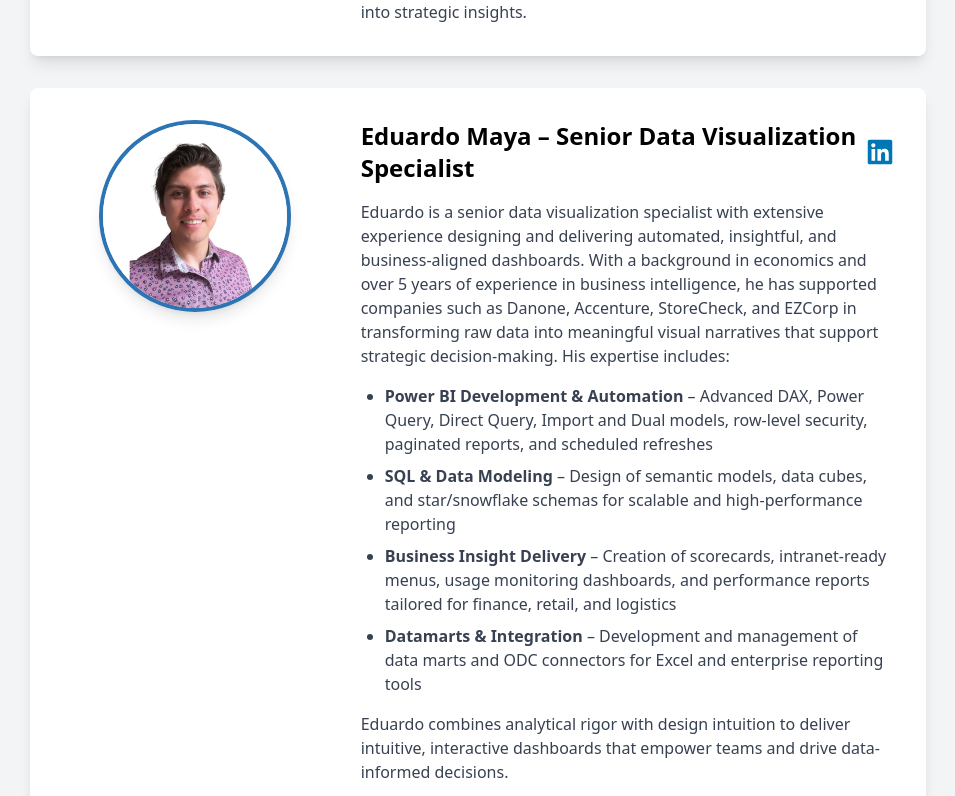
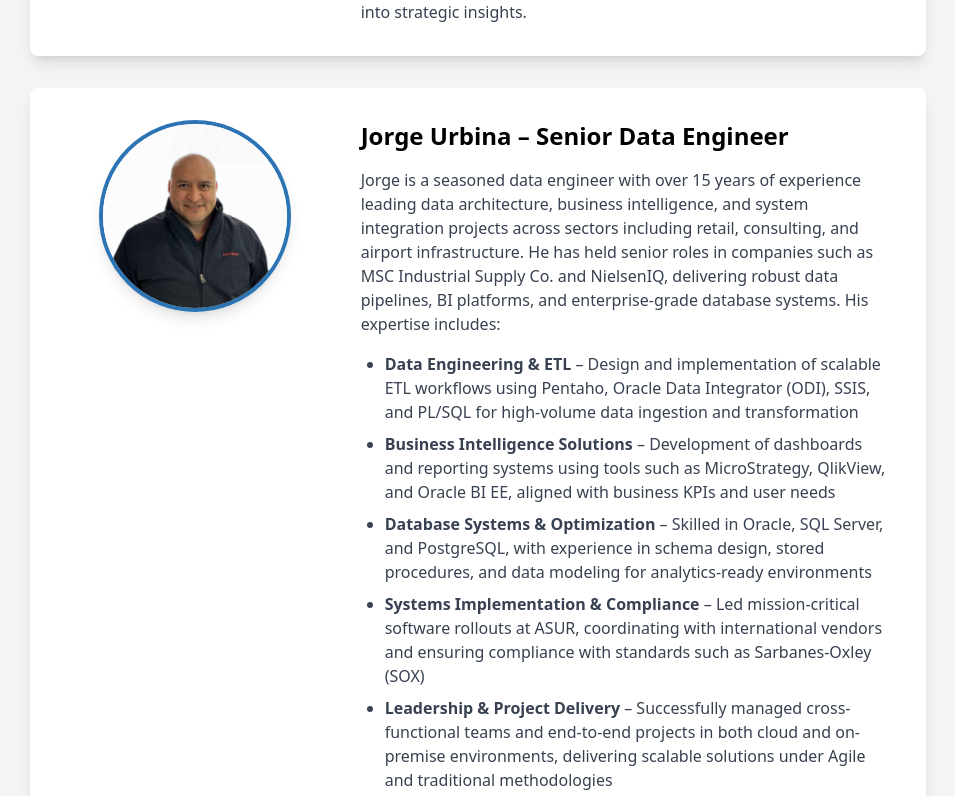
Before and after one commit to aldojaimejuarez/coralytica, a React (Vite) app: page / in a window 1280 px wide. Shown: the part 3944-4740 px from the top of the page, without its empty margins (162-1117 px from the left). Built offline with nearby package versions, Linux system fonts and the light colour scheme.

Commit message:
adding Jorge Urbina Profile

```diff
--- a/src/App.jsx
+++ b/src/App.jsx
@@ -536,7 +536,39 @@ function HomePage() {
 
             <div className="bg-white p-8 rounded-lg shadow-lg mb-8">
               <div className="flex flex-col md:flex-row gap-8">
-                {/* Founder Image */}
+                {/* Jorge Image */}
+                <div className="md:w-1/3 flex justify-center">
+                  <div className="w-48 h-48 rounded-full overflow-hidden border-4 border-accent shadow-lg">
+                    <img
+                      src="/images/jorge_urbina.png"
+                      alt="Jorge Urbina - Senior Data Engineer"
+                      className="w-full h-full object-cover"
+                    />
+                  </div>
+                </div>
+
+                {/* Jorge Info */}
+                <div className="md:w-2/3">
+                  <div className="flex flex-col md:flex-row justify-between items-start md:items-center mb-4">
+                    <h3 className="text-2xl font-bold">Jorge Urbina – Senior Data Engineer</h3>
+                  </div>
+                  <p className="text-gray-700 mb-4">
+                    Jorge is a seasoned data engineer with over 15 years of experience leading data architecture, business intelligence, and system integration projects across sectors including retail, consulting, and airport infrastructure. He has held senior roles in companies such as MSC Industrial Supply Co. and NielsenIQ, delivering robust data pipelines, BI platforms, and enterprise-grade database systems. His expertise includes:
+                  </p>
+                  <ul className="list-disc pl-6 mb-4 text-gray-700 space-y-2">
+                    <li><span className="font-semibold">Data Engineering & ETL</span> – Design and implementation of scalable ETL workflows using Pentaho, Oracle Data Integrator (ODI), SSIS, and PL/SQL for high-volume data ingestion and transformation</li>
+                    <li><span className="font-semibold">Business Intelligence Solutions</span> – Development of dashboards and reporting systems using tools such as MicroStrategy, QlikView, and Oracle BI EE, aligned with business KPIs and user needs</li>
+                    <li><span className="font-semibold">Database Systems & Optimization</span> – Skilled in Oracle, SQL Server, and PostgreSQL, with experience in schema design, stored procedures, and data modeling for analytics-ready environments</li>
+                    <li><span className="font-semibold">Systems Implementation & Compliance</span> – Led mission-critical software rollouts at ASUR, coordinating with international vendors and ensuring compliance with standards such as Sarbanes-Oxley (SOX)</li>
+                    <li><span className="font-semibold">Leadership & Project Delivery</span> – Successfully managed cross-functional teams and end-to-end projects in both cloud and on-premise environments, delivering scalable solutions under Agile and traditional methodologies</li>
+                  </ul>
+                </div>
+              </div>
+            </div>
+
+            <div className="bg-white p-8 rounded-lg shadow-lg mb-8">
+              <div className="flex flex-col md:flex-row gap-8">
+                {/* Eduardo Image */}
                 <div className="md:w-1/3 flex justify-center">
                   <div className="w-48 h-48 rounded-full overflow-hidden border-4 border-accent shadow-lg">
                     <img
@@ -547,7 +579,7 @@ function HomePage() {
                   </div>
                 </div>
 
-                {/* Founder Info */}
+                {/* Eduardo Info */}
                 <div className="md:w-2/3">
                   <div className="flex flex-col md:flex-row justify-between items-start md:items-center mb-4">
                     <h3 className="text-2xl font-bold">Eduardo Maya – Senior Data Visualization Specialist</h3>
@@ -579,7 +611,7 @@ function HomePage() {
 
             <div className="bg-white p-8 rounded-lg shadow-lg mb-8">
               <div className="flex flex-col md:flex-row gap-8">
-                {/* Founder Image */}
+                {/* Leonardo Image */}
                 <div className="md:w-1/3 flex justify-center">
                   <div className="w-56 h-56 rounded-full overflow-hidden border-4 border-accent shadow-lg">
                     <img
```
Also changed, not shown: public/images/jorge_urbina.png (added).
